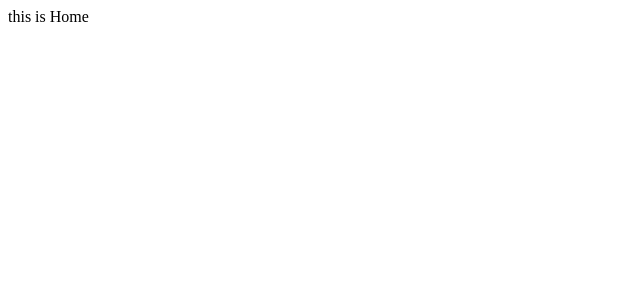
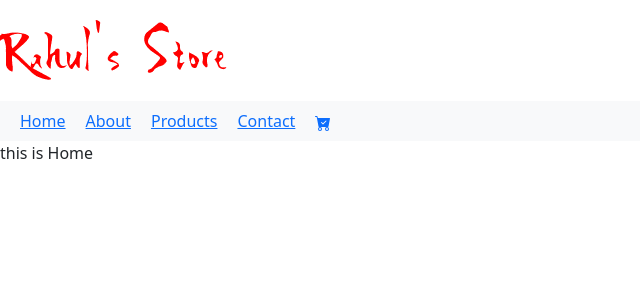
Before and after one commit to rahulmaroju888/fronend2, a React (Create React App) app: page / in a window 1280 px wide. Shown: the top 300 px of the page, without its empty margins (0-640 px from the left). Built offline with nearby package versions, Linux system fonts and the light colour scheme.

Commit message:
added Header

```diff
--- a/package.json
+++ b/package.json
@@ -7,6 +7,7 @@
     "@testing-library/react": "^13.3.0",
     "@testing-library/user-event": "^13.5.0",
     "axios": "^1.2.1",
+    "bootstrap": "^5.0.1",
     "react": "^18.1.0",
     "react-dom": "^18.1.0",
     "react-hooks": "^1.0.1",
--- a/src/App.js
+++ b/src/App.js
@@ -1,5 +1,6 @@
 import React from "react";
 
+import "../node_modules/bootstrap/dist/css/bootstrap.min.css";
 import RoutesPage from "./routes/routes";
 
 function App() {
--- /dev/null
+++ b/src/components/Header.js
@@ -0,0 +1,16 @@
+import React from "react";
+import { NavLink } from "react-router-dom";
+import Nav from "./Nav";
+
+function Header() {
+  return (
+    <>
+      <NavLink to='/'>
+        <img src='./images/store.png' alt='my logo ing' />
+      </NavLink>
+      <Nav />
+    </>
+  );
+}
+
+export default Header;
--- /dev/null
+++ b/src/components/Nav.js
@@ -0,0 +1,42 @@
+import React from "react";
+import { NavLink } from "react-router-dom";
+import { BsFillCartCheckFill } from "react-icons/bs";
+function Nav() {
+  return (
+    <div>
+      <nav class='navbar navbar-expand-lg bg-light'>
+        <div class='collapse navbar-collapse' id='navbarNav'>
+          <ul class='navbar-nav'>
+            <li class='nav-item'>
+              <NavLink to='/' style={{ marginLeft: "20px" }}>
+                Home
+              </NavLink>
+            </li>
+            <li class='nav-item'>
+              <NavLink to='/about' style={{ marginLeft: "20px" }}>
+                About
+              </NavLink>
+            </li>
+            <li class='nav-item'>
+              <NavLink to='/products' style={{ marginLeft: "20px" }}>
+                Products
+              </NavLink>
+            </li>
+            <li class='nav-item'>
+              <NavLink to='/contact' style={{ marginLeft: "20px" }}>
+                Contact
+              </NavLink>
+            </li>
+            <li class='nav-item'>
+              <NavLink to='/cart' style={{ marginLeft: "20px" }}>
+                <BsFillCartCheckFill />
+              </NavLink>
+            </li>
+          </ul>
+        </div>
+      </nav>
+    </div>
+  );
+}
+
+export default Nav;
--- a/src/routes/routes.js
+++ b/src/routes/routes.js
@@ -7,11 +7,13 @@ import Contact from "../pages/Contact";
 import Home from "../pages/Home";
 import SingleProduct from "../pages/SingleProduct";
 import Error from "../pages/Error";
+import Header from "../components/Header";
 
 function RoutesPage() {
   return (
     <div>
       <Router>
+        <Header />
         <Routes>
           <Route path='/' element={<Home />} />
           <Route path='/about' element={<About />} />
```
Also changed, not shown: public/images/store.png (added), 1 other file (tests, documents, lock files or other folders).
